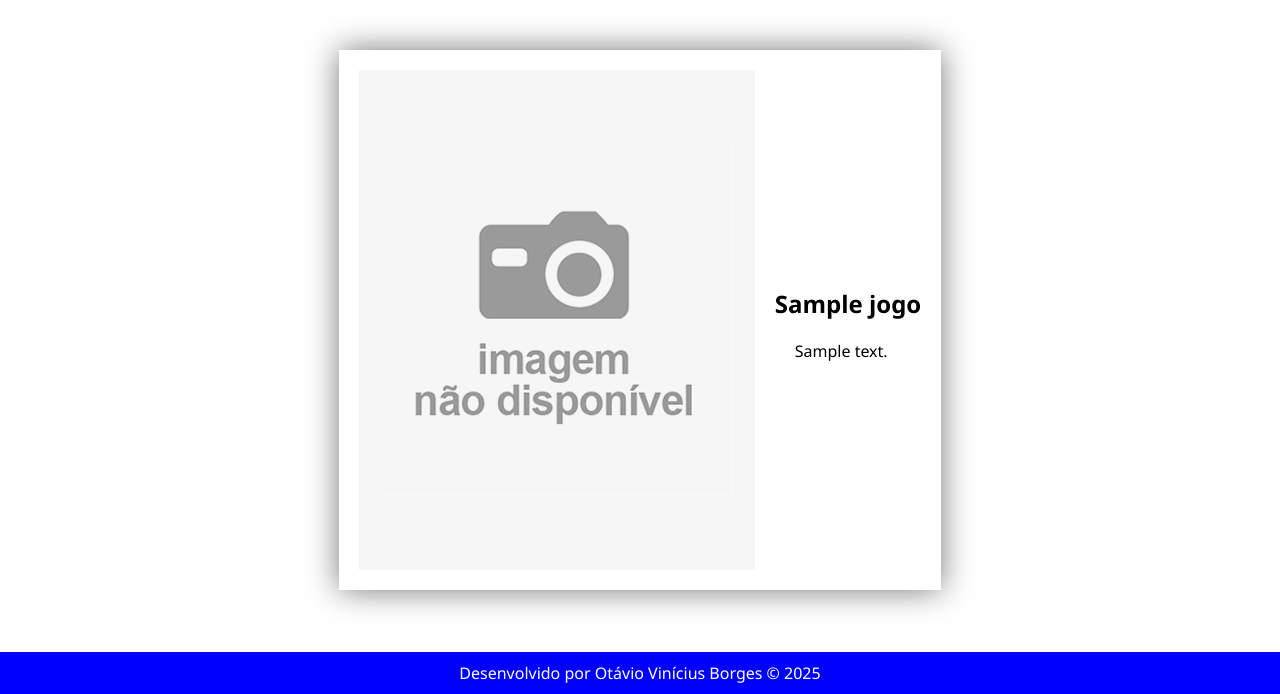
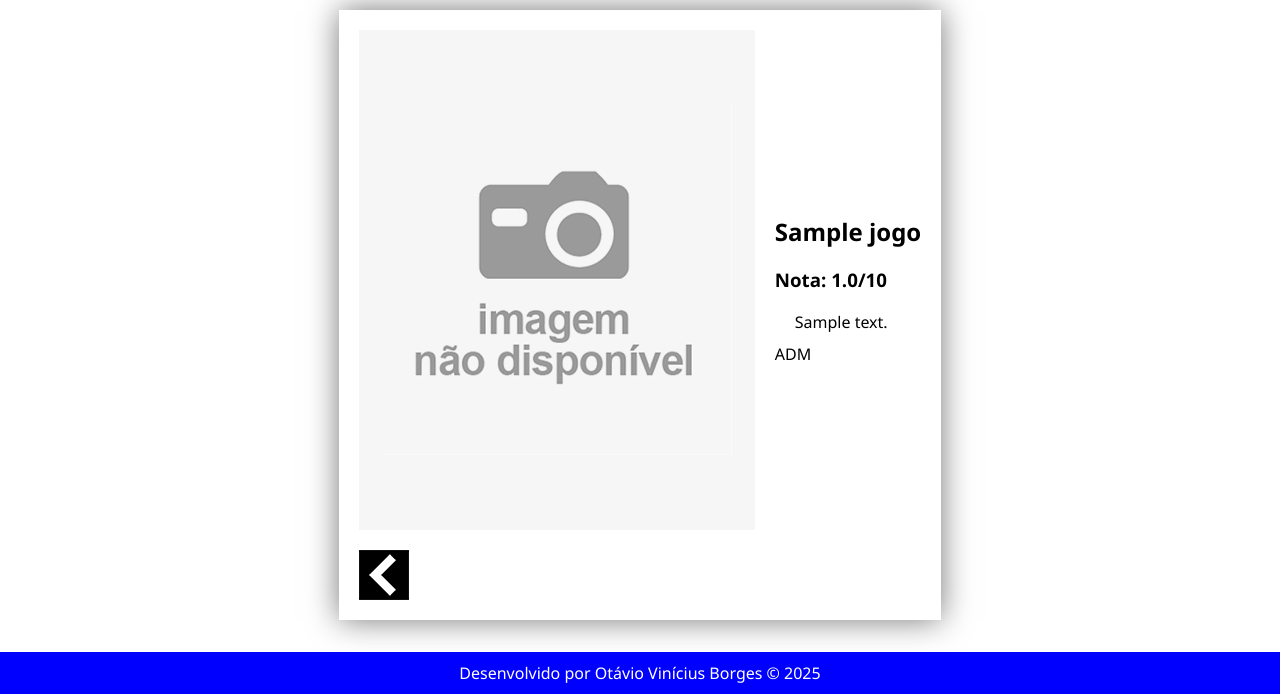
Before and after one commit to otavioborges1991/php-mysql, a PHP site: page /detalhes.php?cod=1 in a window 1280 px wide. Shown: the part 106-800 px from the top of the page. Run offline with PHP 8.4, Linux system fonts and the light colour scheme; tables that the repository leaves empty hold one stand-in row (values such as "Sample post").

Commit message:
Mais ajustes no layout da página de detalhes do produto e melhorias no CSS.

```diff
--- a/detalhes.php
+++ b/detalhes.php
@@ -51,8 +51,11 @@
                     echo "<img id='foto' src='$foto' alt='Foto'>";
                     echo "<div id='conteudo-escrito'>";
                     echo "<h2 id='nome'>$reg->nome</h2>";
+                    echo "<h3>Nota: " . number_format($reg->nota, 1) . "/10</h3>";
                     echo "<p id='descricao'>$reg->descricao</p>";
+                    echo "<div class='adm'>ADM</div>";
                     echo "</div>";
+                    echo "<img class='botao-voltar' src='icones/icoback.png' alt='Voltar' class='botao' onclick='history.back()'>";
 
                 } else {
 
@@ -61,11 +64,6 @@
 
                 }
             }
-
-
-
-
-
             ?>
 
 
--- a/estilo/main.css
+++ b/estilo/main.css
@@ -11,6 +11,8 @@ main.detalhes {
     flex-direction: column;
     align-items: center;
     gap: 20px;
+    margin-top: 10px;
+    margin-bottom: 10px;
 }
 main.detalhes h2 {
     text-align: center;
@@ -20,3 +22,10 @@ main.detalhes p {
     margin: 10px;
     text-align: justify;
 }
+
+main.detalhes img.botao-voltar {
+    width: 50px;
+    height: 50px;
+    cursor: pointer;
+    float: left;
+}
```
